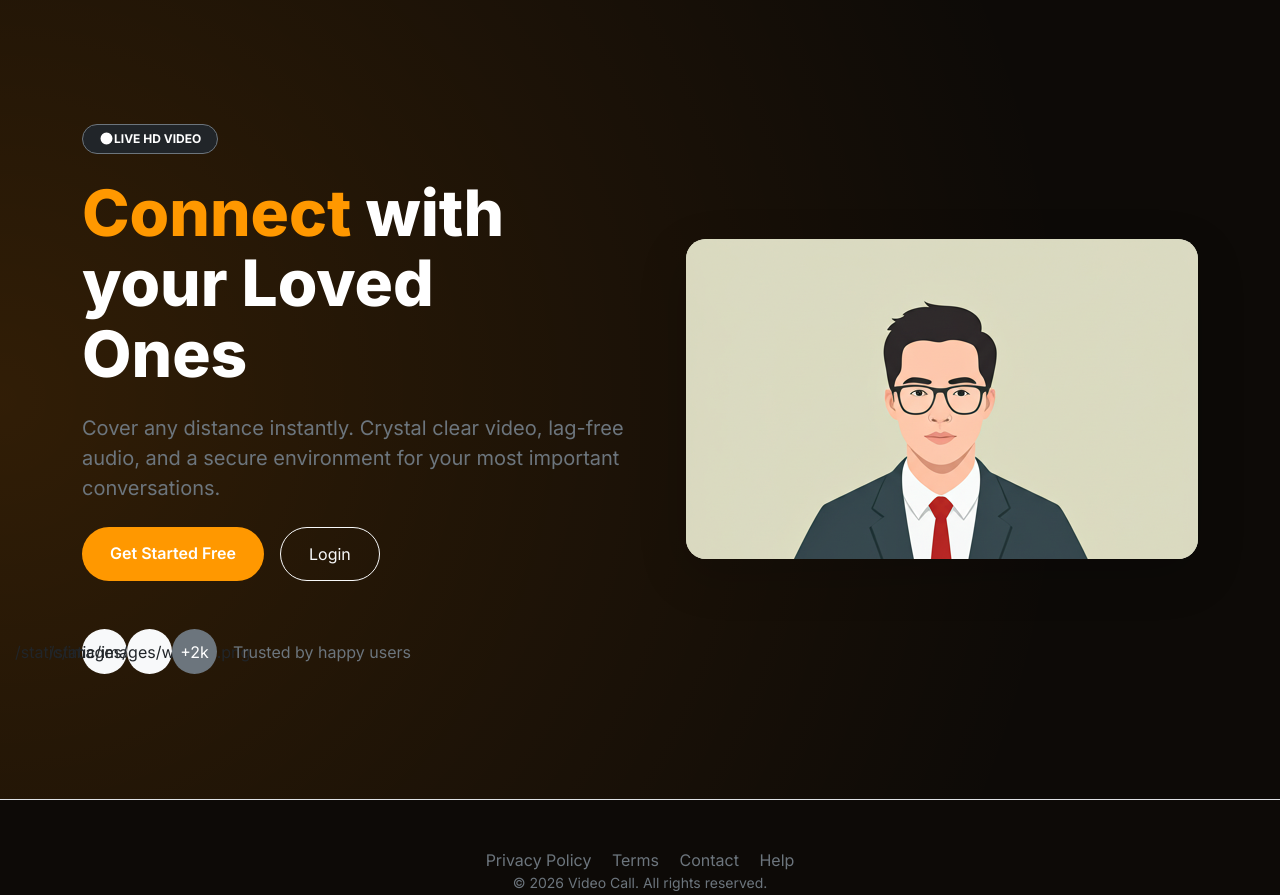
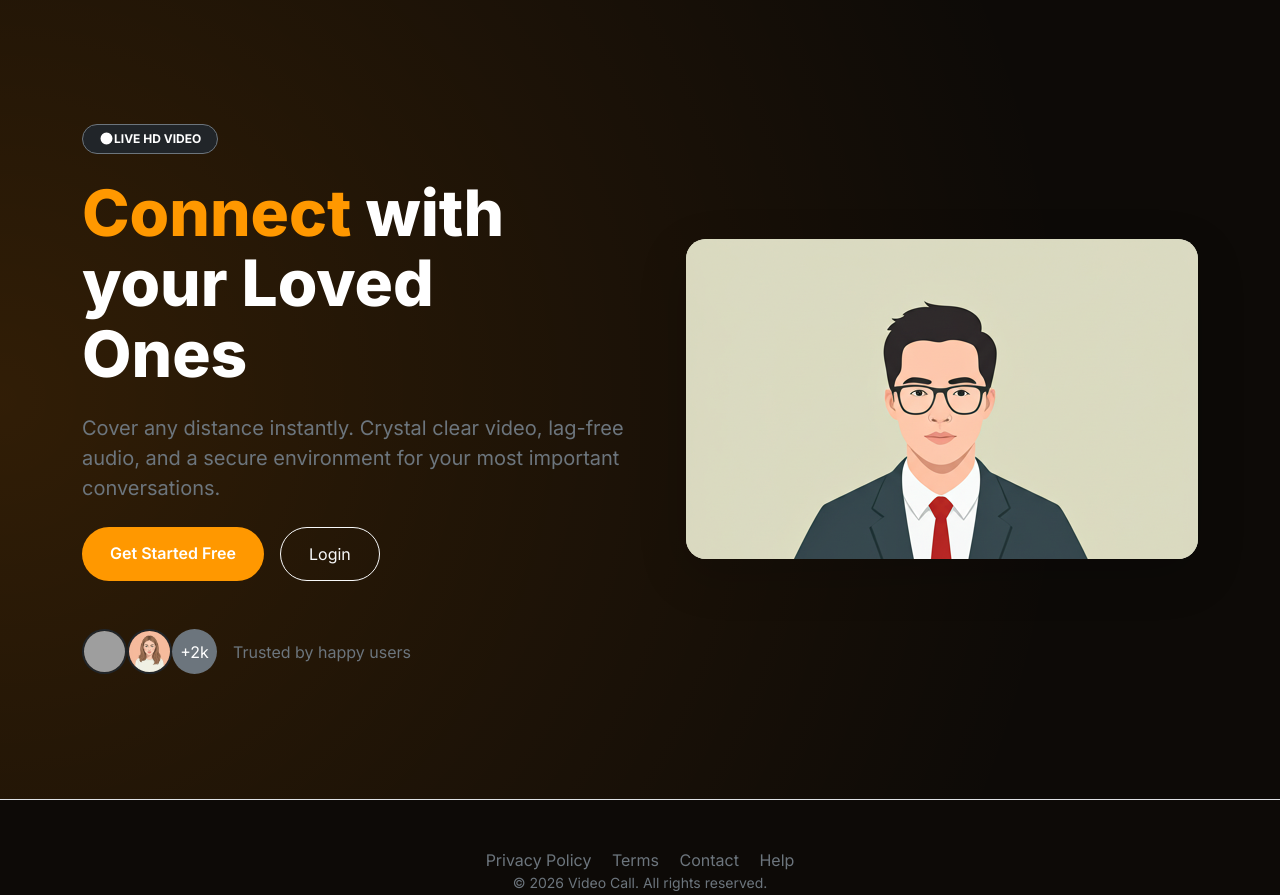
Before and after one commit to raunak-7277/college-django-project, a Django app: page / in a window 1280 px wide. Shown: the part 98-993 px from the top of the page. Run offline with Django 5.2, Linux system fonts and the light colour scheme; some libraries are stand-ins or nearby versions; grey boxes are pictures that could not be loaded.

Commit message:
style fix

```diff
--- a/static/css/style.css
+++ b/static/css/style.css
@@ -1,14 +1,16 @@
 body {
+    margin: 0;
+    padding: 0;
     font-family: 'Inter', sans-serif;
     background: #0d0a07;
     color: white;
+    overflow-x: hidden;
 }
 /* Used in:
    - templates/base.html
 */
 
 .glass-nav {
-    margin-top: 0;
     backdrop-filter: blur(10px);
     background-color: rgba(0, 0, 0, 0.6) !important;
 }
@@ -170,6 +172,7 @@
 
 .hero-section {
     min-height: 100vh;
+    padding: 80px 0;
     display: flex;
     align-items: center;
     background: radial-gradient(circle at left, rgba(255,140,0,0.15), transparent 80%), #0d0a07;
@@ -223,6 +226,7 @@
 .hero-avatar {
     width: 45px;
     height: 45px;
+    object-fit: cover;
 }
 /* Used in:
    - templates/home.html
--- a/templates/base.html
+++ b/templates/base.html
@@ -17,7 +17,7 @@
 
     {% block navbar %}
     <!-- ===== NAVBAR ===== -->
-    <nav class="navbar navbar-expand-lg sticky-top navbar-dark py-3 border-bottom border-secondary glass-nav">
+    <nav class="navbar navbar-expand-lg navbar-dark py-3 border-bottom border-secondary glass-nav sticky-top">
         <div class="container">
             <a class="navbar-brand fw-bold" href="{% url 'home' %}"> VideoCall</a>
 
@@ -25,7 +25,7 @@
 
                 {% if user and user.username %}
                     <!-- Logged-in state: show username + nav links -->
-                    <span class="text-secondary"><i class="fa-solid fa-circle-user"></i>{{ user.name }}</span>
+                    <span class="text-secondary"><i class="fa-solid fa-circle-user"></i> {{ user.name }}</span>
                     <a href="{% url 'meeting_history' %}?user={{ user.username }}" class="text-white text-decoration-none">History</a>
                     <a href="{% url 'logout' %}" class="btn btn-outline-light btn-sm px-3 rounded-pill">Logout</a>
                 {% else %}
--- a/templates/home.html
+++ b/templates/home.html
@@ -35,11 +35,23 @@
                 </div>
 
                 <div class="mt-5 d-flex align-items-center gap-3">
-                    <div class="d-flex">
-                        <div class="hero-avatar rounded-circle bg-light text-dark d-flex justify-content-center align-items-center">{% static 'images/man.png' %}</div>
-                        <div class="hero-avatar rounded-circle bg-light text-dark d-flex justify-content-center align-items-center ms-n2">{% static 'images/women.png' %}</div>
-                        <div class="hero-avatar rounded-circle bg-secondary text-white d-flex justify-content-center align-items-center ms-n2">+2k</div>
-                    </div>
+                    <div class="d-flex align-items-center">
+                           <img
+                                src="{% static 'images/man.png' %}"
+                                class="hero-avatar rounded-circle border border-2 border-dark"
+                                alt="Man"
+                         >
+
+                            <img
+                                 src="{% static 'images/women.png' %}"
+                                 class="hero-avatar rounded-circle border border-2 border-dark ms-n2"
+                                 alt="Woman"
+                            >
+
+                            <div class="hero-avatar rounded-circle bg-secondary text-white d-flex justify-content-center align-items-center ms-n2">
+                             +2k
+                            </div>
+                        </div>
                     <span class="text-secondary">Trusted by happy users</span>
                 </div>
             </div>
```
Also changed, not shown: templates/staff_dashboard.html (+6 -6 lines).
